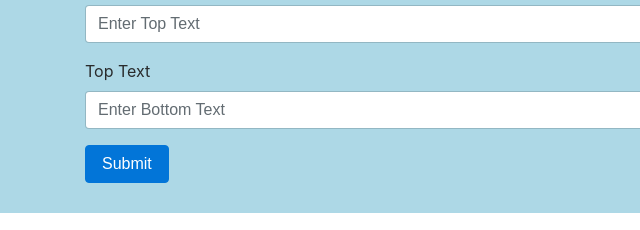
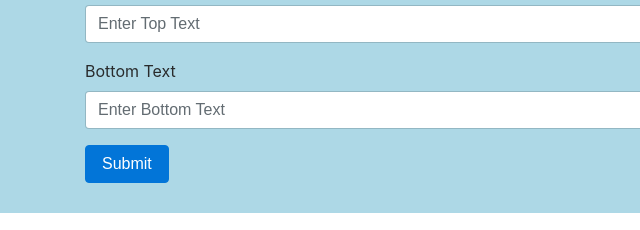
Before and after one commit to RecursiveRich/meme-generator, a plain HTML site: page index.html in a window 1280 px wide. Shown: the part 195-425 px from the top of the page, 0-640 px from the left. Drawn offline with nearby package versions, Linux system fonts and the light colour scheme.

Commit message:
fixed typo

```diff
--- a/index.html
+++ b/index.html
@@ -24,7 +24,7 @@
 		    <input type="text" class="form-control" id="top-text" placeholder="Enter Top Text">
 		  </div>
 		  <div class="form-group">
-		    <label for="bottom-text">Top Text</label>
+		    <label for="bottom-text">Bottom Text</label>
 		    <input type="text" class="form-control" id="bottom-text" placeholder="Enter Bottom Text">
 		  </div>
 		  <button type="submit" class="btn btn-primary">Submit</button>
```
